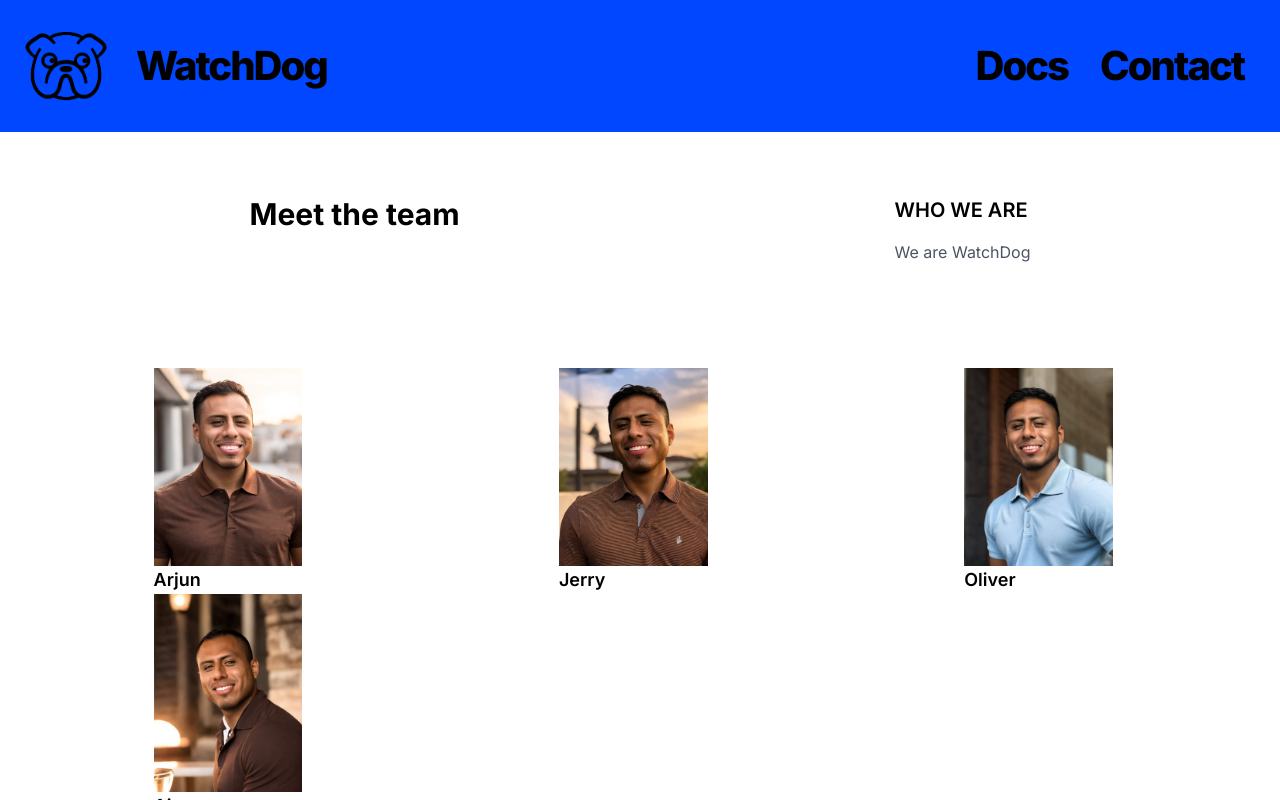
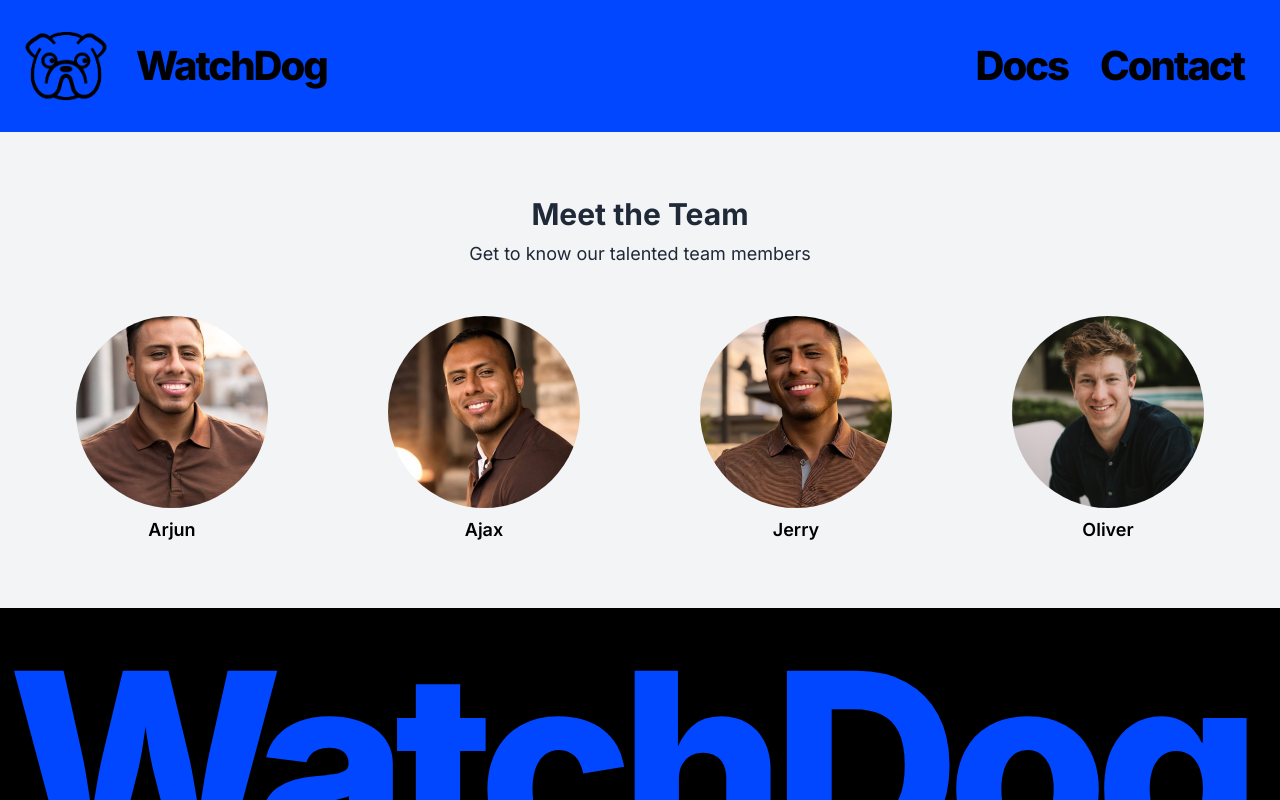
Before and after one commit to ajaxabernathy/ponyBot-splash, a Next.js app: page /contact in a window 1280 px wide. Shown: the top 800 px of the page. Built offline with nearby package versions, Linux system fonts and the light colour scheme.

Commit message:
updating contacts

```diff
--- a/app/contact/page.tsx
+++ b/app/contact/page.tsx
@@ -1,46 +1,50 @@
 import React from 'react';
 import Image from 'next/image';
 
-interface TeamMemberProps {
+interface TeamMember {
   name: string;
   image: string;
 }
 
-function TeamMember({ name, image }: TeamMemberProps) {
+const teamMembers: TeamMember[] = [
+	{ name: 'Arjun', image: '/jerry1.jpg' },
+	{ name: 'Ajax', image: '/jerry4.jpg' },
+	{ name: 'Jerry', image: '/jerry2.jpg' },
+	{ name: 'Oliver', image: '/oliver.jpg' },
+];
+
+function TeamMemberCard({ name, image }: TeamMember) {
 	return (
-		<div className='w-2/5 relative'>
+		<div className='flex flex-col items-center space-y-2'>
+			<div className='relative w-36 h-36 md:w-48 md:h-48'>
 				<Image
-				className='w-10/12 md:w-11/12'
+					className='rounded-full'
 					src={image}
 					alt={name}
-				width={50}
-				height={50}
+					layout='fill'
+					objectFit='cover'
 				/>
-			<h3 className='font-semibold text-lg poppins'>{name}</h3>
+			</div>
+			<h3 className='text-lg font-semibold text-black'>{name}</h3>
 		</div>
 	);
 }
 
 export default function MeetTheTeamPage() {
 	return (
-		<main className='px-8'>
-			<div className='flex flex-col justify-around mb-16 mt-16 md:flex-row'>
-				<div>
-					<h1 className='font-bold text-3xl pt-serif'>Meet the team</h1>
-				</div>
-				<div>
-					<h2 className='font-semibold text-xl pb-4 poppins'>WHO WE ARE</h2>
-					<p className='text-gray-600 pb-10 poppins'>We are WatchDog</p>
-				</div>
+		<main className='px-8 py-16 bg-gray-100'>
+			<div className='text-center'>
+				<h1 className='text-3xl font-bold text-gray-800'>Meet the Team</h1>
+				<p className='mt-2 text-lg text-gray-800'>
+					Get to know our talented team members
+				</p>
 			</div>
 
-			<div className='grid grid-cols-2 grid-rows-3 md:grid-cols-3 md:grid-rows-2 place-items-center place-content-around'>
-				<TeamMember name='Arjun' image='/jerry1.jpg' />
-				<TeamMember name='Jerry' image='/jerry2.jpg' />
-				<TeamMember name='Oliver' image='/jerry3.jpg' />
-				<TeamMember name='Ajax' image='/jerry4.jpg' />
+			<div className='grid grid-cols-1 gap-8 mt-12 md:grid-cols-2 lg:grid-cols-4'>
+				{teamMembers.map((member, index) => (
+					<TeamMemberCard key={index} {...member} />
+				))}
 			</div>
-			<footer className='text-center mt-12 poppins'>© 2023 WatchDog</footer>
-		</main>
+		</main >
 	);
 }
```
Also changed, not shown: public/oliver.JPG (added). Lines whose indentation alone changed are shown as unchanged.
